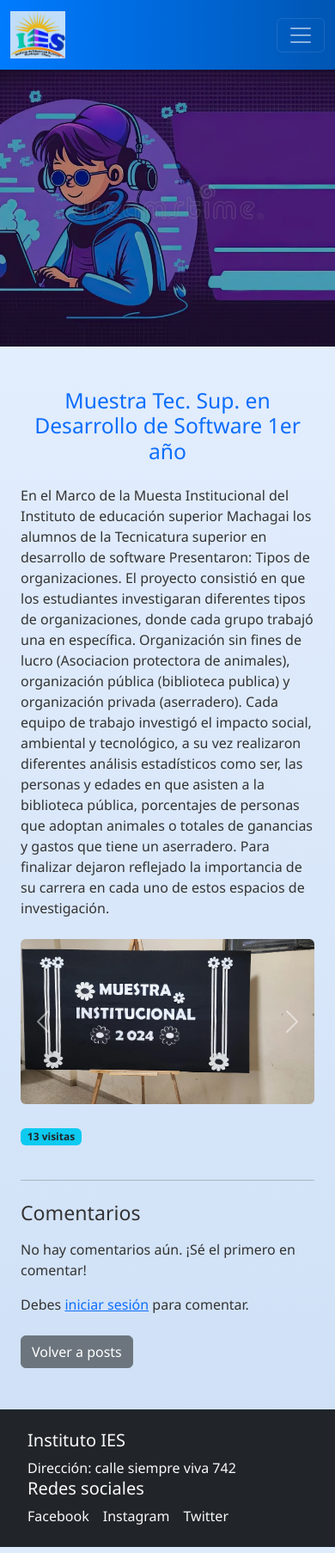
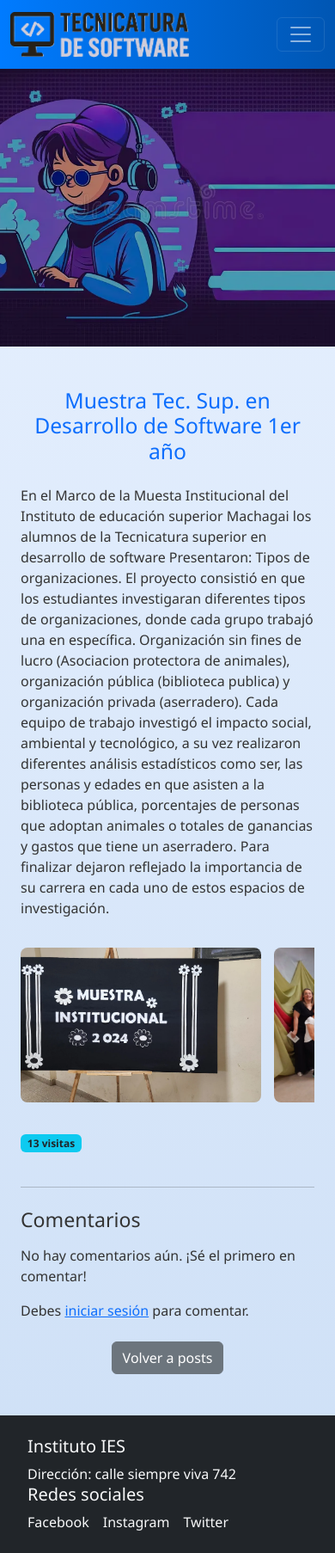
Before and after one commit to Denguesito/blog-tecnicatura-software, a Django app: page /blog/detalle/1/ in a window 390 px wide. Shown: the whole page at 86% size. Run offline with Django 5.2, Linux system fonts and the light colour scheme; data comes from the database, SQL or seed files in the repository; both versions use the stored data as it was after the commit.

Commit message:
Mejoras de UI: header responsivo, avatar centrado, nuevo logo, optimización del carrusel y vistas de imágenes

```diff
--- a/instituto/apps/comentarios/forms.py
+++ b/instituto/apps/comentarios/forms.py
@@ -10,6 +10,6 @@ class ComentarioForm(forms.ModelForm):
                 'class': 'textarea_custom1',
                 'rows': 10,
                 'cols': 80,
-                'style': 'resize:none;',
+                'style': 'resize:none; width: 100%;',
             }),
         }
--- a/instituto/instituto/settings.py
+++ b/instituto/instituto/settings.py
@@ -12,6 +12,8 @@ SECRET_KEY = 'django-insecure-7ee)gb17^j^7ryw_%)1#4!(qzf+(c#qd334$y%s-+61cllyya_
 DEBUG = True
 
 ALLOWED_HOSTS = ['*']
+
+
 
 
 # Application definition
--- a/static/css/styles.css
+++ b/static/css/styles.css
@@ -18,7 +18,7 @@ body {
   background: linear-gradient(90deg, #007BFF, #0056b3);
 }
 .navbar-brand img {
-  height: 55px;
+  height: 54px;
   width: auto;
 }
 .navbar .nav-link {
@@ -29,9 +29,13 @@ body {
   color: #ffcc00 !important;
 }
 
-/* ===================== */
-/* BANNER */
-/* ===================== */
+  .navbar-brand:hover {
+    opacity: 0.8; /* ejemplo: se vuelve un poco transparente */
+    transform: scale(1.05); /* ejemplo: aumenta un 5% */
+    transition: all 0.3s; /* animación suave */
+
+  }
+
 
 /* ===================== */
 /* BANNERS POR SECCIÓN */
@@ -70,7 +74,13 @@ body {
   color: #fff;
 }
 .banner-content h1 {
-  font-size: 3rem;
+  font-size: 5rem;
+  font-weight: bold;
+  color: #c3c7d2;
+  text-shadow: 2px 2px 4px rgba(0,0,0,0.7);
+}
+.banner-content h2 {
+  font-size: 5rem;
   font-weight: bold;
   color: #c3c7d2;
   text-shadow: 2px 2px 4px rgba(0,0,0,0.7);
@@ -87,6 +97,56 @@ body {
   color: #1E3A8A;
   text-shadow: 1px 1px 3px rgba(0,0,0,0.3);
 }
+
+
+
+/* ========================= */
+/* CARRUSEL HORIZONTAL (detalle_articulo.html) */
+/* ========================= */
+.carousel-container {
+  display: flex;
+  overflow-x: auto;          /* scroll horizontal */
+  overflow-y: hidden;
+  gap: 15px;
+  padding: 10px 0;
+  scroll-snap-type: x mandatory;
+  -webkit-overflow-scrolling: touch;
+}
+
+.carousel-container img {
+  border-radius: 8px;
+  width: 280px;       /* 🔹 miniaturas */
+  height: 180px;
+  object-fit: cover;
+  flex-shrink: 0;
+  scroll-snap-align: start;
+  cursor: pointer;
+  transition: transform 0.3s, box-shadow 0.3s;
+}
+
+.carousel-container img:hover {
+  transform: scale(1.05);
+  box-shadow: 0 4px 15px rgba(0,0,0,0.3);
+}
+
+/* Scrollbar para desktop */
+.carousel-container::-webkit-scrollbar { height: 8px; }
+.carousel-container::-webkit-scrollbar-thumb {
+  background-color: #007BFF;
+  border-radius: 4px;
+}
+
+/* ========================= */
+/* MODAL DE IMÁGENES */
+/* ========================= */
+.modal-img {
+  max-width: 100%;
+  max-height: 85vh;   /* ocupa hasta 85% de la pantalla */
+  height: auto;
+  width: auto;
+  border-radius: 8px;
+}
+
 
 /* ===================== */
 /* FOOTER */
@@ -140,5 +200,6 @@ footer {
 @media (max-width: 480px) {
   body { padding-top: 65px; }
   .banner { height: 40vh; }
-  .banner-content h1 { font-size: 1.6rem; }
+  .banner-content h1 { font-size: 3rem; }
+  .banner-content h2 {font-size: 3rem;}
 }
--- a/templates/base.html
+++ b/templates/base.html
@@ -5,13 +5,14 @@
   <meta charset="UTF-8">
   <meta name="viewport" content="width=device-width, initial-scale=1">
 
-  <title>BLOG IES MACHAGAI</title>
+  <title>BLOG TEC.DE SOFTWARE</title>
 
   <!-- Bootstrap 5 CSS -->
   <link href="https://cdn.jsdelivr.net/npm/bootstrap@5.3.3/dist/css/bootstrap.min.css" rel="stylesheet">
 
   <!-- Tus estilos -->
   <link rel="stylesheet" href="{% static 'css/styles.css' %}">
+  <link rel="icon" type="img/jpg"  href="{% static 'img/logo.jpg' %}">
 </head>
 <body class="d-flex flex-column min-vh-100">
 
@@ -20,7 +21,7 @@
     <div class="container">
       <!-- Logo -->
       <a class="navbar-brand d-flex align-items-center" href="{% url 'index' %}">
-        <img src="{% static 'img/Logo.png' %}" alt="Logo" height="40" class="me-2">
+        <img src="{% static 'img/Logo.png' %}" alt="Logo" height="35" class="me-2">
       </a>
 
       <!-- Hamburguesa -->
@@ -31,15 +32,15 @@
 
       <!-- Links -->
       <div class="collapse navbar-collapse" id="navbarContent">
-        <ul class="navbar-nav ms-auto mb-2 mb-lg-0">
-          <li class="nav-item"><a class="nav-link" href="{% url 'blog:lista_articulos' %}">Posts</a></li>
-          <li class="nav-item"><a class="nav-link" href="{% url 'contacto' %}">Nosotros</a></li>
+        <ul class="navbar-nav ms-auto mb-2 mb-lg-0 d-flex align-items-center">
+          <li class="nav-item   "><a class="nav-link" href="{% url 'blog:lista_articulos' %}">Posts</a></li>
+          <li class="nav-item   "><a class="nav-link" href="{% url 'contacto' %}">Nosotros</a></li>
           {% if user.is_authenticated %}
-            <li class="nav-item"><a class="nav-link" href="{% url 'usuarios:perfil' %}">Perfil</a></li>
-            <li class="nav-item"><a class="nav-link text-warning fw-bold" href="{% url 'usuarios:logout' %}">Cerrar sesión</a></li>
+            <li class="nav-item   "><a class="nav-link" href="{% url 'usuarios:perfil' %}">Perfil</a></li>
+            <li class="nav-item  "><a class="nav-link text-warning fw-bold" href="{% url 'usuarios:logout' %}">Cerrar sesión</a></li>
           {% else %}
-            <li class="nav-item"><a class="nav-link" href="{% url 'usuarios:login' %}">Iniciar Sesión</a></li>
-            <li class="nav-item"><a class="nav-link" href="{% url 'usuarios:registro' %}">Registrarse</a></li>
+            <li class="nav-item  "><a class="nav-link" href="{% url 'usuarios:login' %}">Iniciar Sesión</a></li>
+            <li class="nav-item "><a class="nav-link" href="{% url 'usuarios:registro' %}">Registrarse</a></li>
           {% endif %}
         </ul>
       </div>
--- a/templates/blog/detalle_articulo.html
+++ b/templates/blog/detalle_articulo.html
@@ -1,11 +1,9 @@
 {% extends "base.html" %}
-
 {% load static %}
 
 {% block banner %}
 <section class="banner banner-articulos">
-  <div class="banner-content">
-  </div>
+  <div class="banner-content"></div>
 </section>
 {% endblock banner %}
 
@@ -15,23 +13,30 @@
   <h2 class="text-center text-primary mb-4">{{ articulo.titulo }}</h2>
   <p class="mb-4">{{ articulo.contenido }}</p>
 
-  {% if articulo.imagenes.all %}
-    <div id="carouselArticulo{{ articulo.pk }}" class="carousel slide mb-4" data-bs-ride="carousel">
-      <div class="carousel-inner">
-        {% for imagen in articulo.imagenes.all %}
-          <div class="carousel-item {% if forloop.first %}active{% endif %}">
-            <img src="{{ imagen.imagen.url }}" class="d-block w-100 rounded" alt="{{ articulo.titulo }}">
-          </div>
-        {% endfor %}
+{% if articulo.imagenes.all %}
+  <div class="carousel-container mb-4">
+    {% for imagen in articulo.imagenes.all %}
+      <img src="{{ imagen.imagen.url }}"
+          alt="{{ articulo.titulo }}"
+          class="img-clickable"
+          data-bs-toggle="modal"
+          data-bs-target="#modalImagen{{ forloop.counter }}"
+          >
+
+      <!-- Modal para cada imagen -->
+<!-- Modal para cada imagen -->
+<div class="modal fade" id="modalImagen{{ forloop.counter }}" tabindex="-1">
+  <div class="modal-dialog modal-dialog-centered modal-xl">
+    <div class="modal-content bg-transparent border-0 shadow-none">
+      <div class="modal-body p-0 text-center">
+        <img src="{{ imagen.imagen.url }}" class="img-fluid rounded modal-img" alt="{{ articulo.titulo }}" style="width: 100%; height: 100%;">
       </div>
-      <button class="carousel-control-prev" type="button" data-bs-target="#carouselArticulo{{ articulo.pk }}" data-bs-slide="prev">
-        <span class="carousel-control-prev-icon"></span>
-      </button>
-      <button class="carousel-control-next" type="button" data-bs-target="#carouselArticulo{{ articulo.pk }}" data-bs-slide="next">
-        <span class="carousel-control-next-icon"></span>
-      </button>
     </div>
-  {% endif %}
+  </div>
+</div>
+    {% endfor %}
+  </div>
+{% endif %}
 
   <span class="badge bg-info text-dark mb-3">{{ articulo.visitas }} visitas</span>
 
@@ -67,16 +72,14 @@
     <h4 class="mt-4">Deja tu comentario</h4>
     <form action="{% url 'comentarios:agregar_comentario' articulo.pk %}" method="post" class="mt-3">
       {% csrf_token %}
-
       {{ form.contenido }}
-
       <button type="submit" class="btn btn-primary mt-2">Comentar</button>
     </form>
   {% else %}
     <p>Debes <a href="{% url 'usuarios:login' %}">iniciar sesión</a> para comentar.</p>
   {% endif %}
 
-  <div class="mt-4">
+  <div class="mt-4 text-center">
     <a href="{% url 'blog:lista_articulos' %}" class="btn btn-secondary">Volver a posts</a>
   </div>
 </div>
--- a/templates/blog/editar_articulo.html
+++ b/templates/blog/editar_articulo.html
@@ -5,6 +5,7 @@
 {% block banner %}
 <section class="banner banner-articulos">
   <div class="banner-content">
+
   </div>
 </section>
 {% endblock banner %}
@@ -19,18 +20,23 @@
     {% csrf_token %}
 
    <!-- Título -->
+<div class="mb-3">
   {{ form.titulo.label_tag }}
   {{ form.titulo }}
   {% for error in form.titulo.errors %}
     <div class="text-danger small">{{ error }}</div>
   {% endfor %}
+</div>
 
 <!-- Contenido -->
+<div class="mb-3">
   {{ form.contenido.label_tag }}
   {{ form.contenido }}
   {% for error in form.contenido.errors %}
     <div class="text-danger small">{{ error }}</div>
   {% endfor %}
+</div>
+
 
     <!-- Input nuevas imágenes -->
     <label for="id_imagenes" class="form-label mt-3">Agregar nuevas imágenes:</label>
--- a/templates/blog/lista_articulos.html
+++ b/templates/blog/lista_articulos.html
@@ -5,6 +5,7 @@
 {% block banner %}
 <section class="banner banner-articulos">
   <div class="banner-content">
+    <h2 class="display-5 fw-bold">Proyectos y Contenidos</h2>
   </div>
 </section>
 {% endblock banner %}
--- a/templates/usuarios/perfil.html
+++ b/templates/usuarios/perfil.html
@@ -14,8 +14,11 @@
 <div class="container my-5">
   <h2 class="text-center text-primary mb-4">Perfil de Usuario</h2>
   <div class="card shadow-sm p-4 mx-auto text-center" style="max-width: 600px;">
-    <img class="rounded-circle border border-3 border-primary mb-3"
+    <div class="d-flex justify-content-center">
+      <img class="rounded-circle border border-3 border-primary mb-3"
          src="{% static 'img/avatar.png' %}" alt="Avatar" width="120" height="120">
+    </div>
+
 
     <ul class="list-group text-start mb-3">
       <li class="list-group-item"><strong>Username:</strong> {{ usuario.username }}</li>
```
Also changed, not shown: templates/usuarios/logout.html (+5 -2 lines), instituto/db.sqlite3, static/img/Logo.png, static/img/logo.jpg (added). Lines whose indentation alone changed are shown as unchanged.
